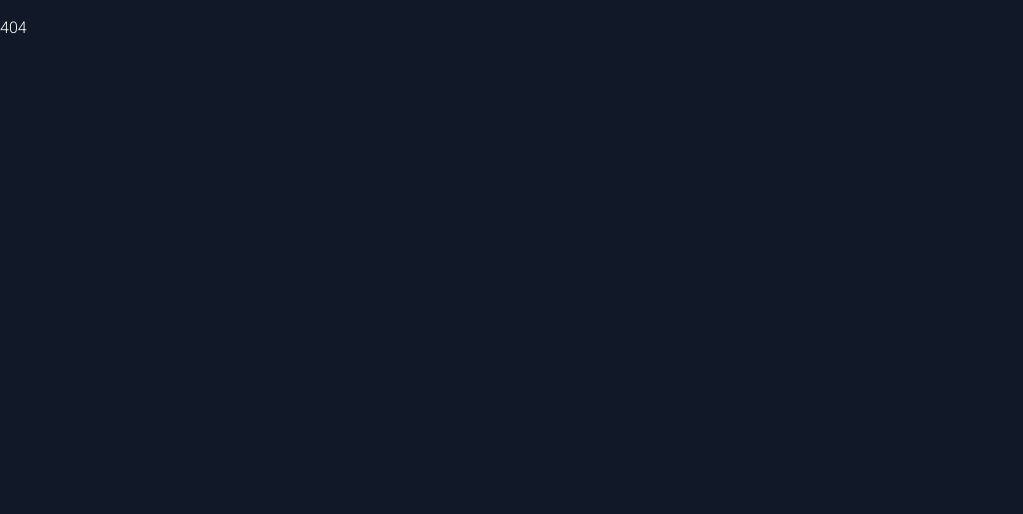
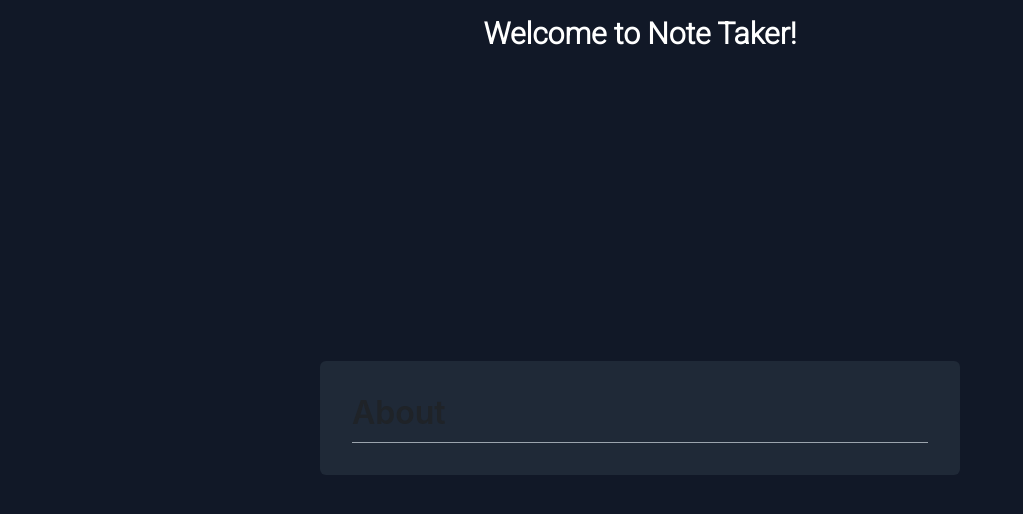
Before and after one commit to tanndlin/NoteTaker, a React (Create React App) app: page /about in a window 1280 px wide. Shown: the top 514 px of the page, without its empty margins (0-1023 px from the left). Built offline with nearby package versions, Linux system fonts and the light colour scheme; the HTML template or start-up script is replaced by a standard one.

Commit message:
About Page WIP

```diff
--- a/src/App.tsx
+++ b/src/App.tsx
@@ -4,6 +4,7 @@ import { Note } from './common/types';
 import HomePage from './pages/home/HomePage';
 import EditNote from './pages/edit/EditNotePage';
 import ViewNotePage from './pages/view/ViewNotePage';
+import AboutPage from './pages/about/AboutPage';
 
 function App() {
     const [notes, setNotes] = React.useState(
@@ -44,6 +45,7 @@ function App() {
                             element={<EditNote {...{ notes, setNotes }} />}
                         />
                     </Route>
+                    <Route path="about" element={<AboutPage />} />
                     <Route path="*" element={<Navigate to="/" />} />
                 </Routes>
             </BrowserRouter>
--- /dev/null
+++ b/src/pages/about/AboutPage.tsx
@@ -0,0 +1,23 @@
+import React from 'react';
+import ReactMarkdown from 'react-markdown';
+import 'github-markdown-css';
+
+const AboutPage = () => {
+    return (
+        <main className="flex flex-col h-full">
+            <h1 className="text-3xl text-center font-bold">
+                Welcome to Note Taker!
+            </h1>
+
+            <article className="flex h-full">
+                <section className="m-auto w-1/2 bg-secondary p-8 rounded-md">
+                    <ReactMarkdown className="markdown-body">
+                        # About
+                    </ReactMarkdown>
+                </section>
+            </article>
+        </main>
+    );
+};
+
+export default AboutPage;
```
